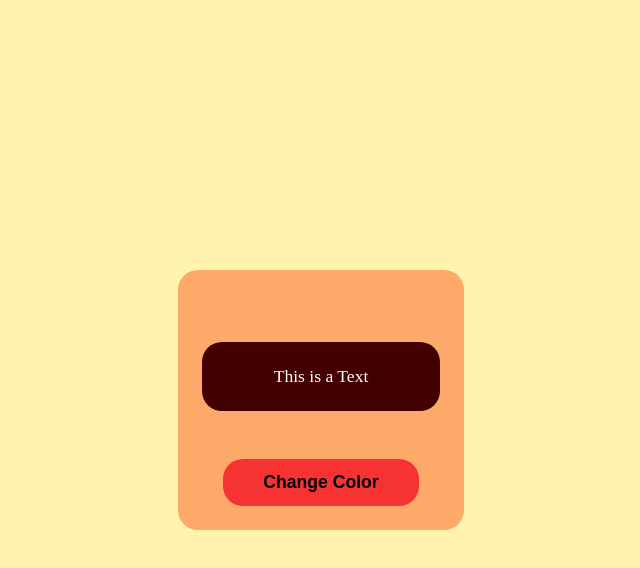
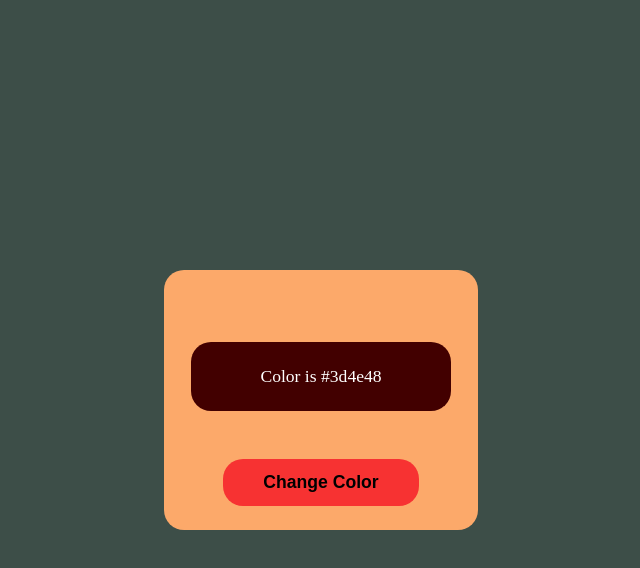
Before and after one commit to ehsan-karimi-cryp/color-change, a website: page index.html in a window 1280 px wide. Both pictures are taken after a click on the button "Change Color". Shown: the whole page, without its empty margins (319-959 px from the left). Drawn offline with Linux system fonts and the light colour scheme.

Commit message:
project functionality completed

```diff
--- a/css/style.css
+++ b/css/style.css
@@ -18,6 +18,9 @@ body {
   justify-content: center;
   align-items: center;
   height: 100vh;
+}
+.body-element {
+  transition: all 0.5s;
 }
 .color-text-button {
   display: flex;
--- a/index.html
+++ b/index.html
@@ -7,7 +7,7 @@
     <link rel="stylesheet" href="./css/style.css" />
     <link rel="stylesheet" href="./css/responsive.css" />
   </head>
-  <body>
+  <body class="body-element">
     <section class="color-text-button">
       <div class="color-text">This is a Text</div>
       <button class="color-button">Change Color</button>
--- a/script.js
+++ b/script.js
@@ -0,0 +1,32 @@
+const textAndNumbers = [
+  1,
+  2,
+  3,
+  4,
+  5,
+  6,
+  7,
+  8,
+  9,
+  "a",
+  "b",
+  "c",
+  "d",
+  "e",
+  "f",
+];
+var randomElement = "#";
+const colorButton = document.querySelector(".color-button");
+const colorText = document.querySelector(".color-text");
+const bodyElement = document.querySelector(".body-element");
+function changeBackgroundColor() {
+  for (let i = 0; i < 6; i++) {
+    let arrayElement = Math.floor(Math.random() * textAndNumbers.length);
+    randomElement = randomElement + textAndNumbers[arrayElement];
+  }
+  bodyElement.style.backgroundColor = randomElement;
+  colorText.innerHTML = "Color is " + randomElement;
+  randomElement = "#"
+}
+
+colorButton.addEventListener("click", changeBackgroundColor);
--- /dev/null
+++ b/tempCodeRunnerFile.js
@@ -0,0 +1,2 @@
+const colorButton = document.querySelector(".color-button");
+// const colorText = document.querySelector(".color-text");
```
Also changed, not shown: package.json (added, +15 -0 lines), 2 other files.
